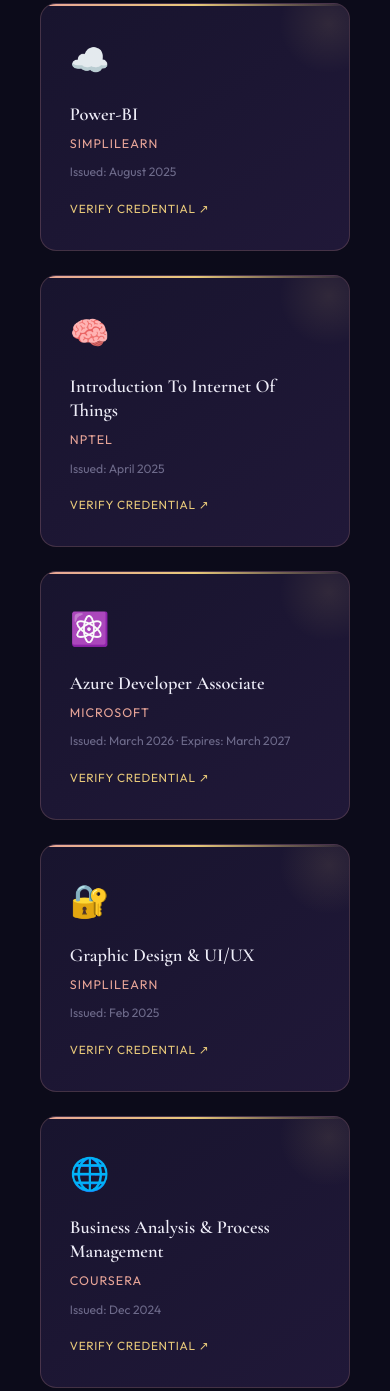
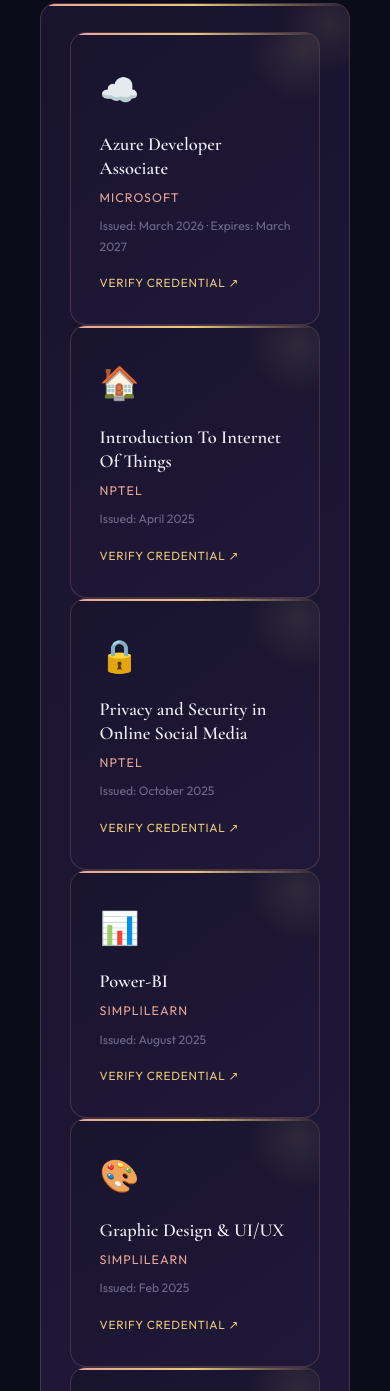
Before and after one commit to sanjumeha19/SGSanjuMeha-portfolio, a plain HTML site: page index.html in a window 390 px wide. Shown: the part 6982-8373 px from the top of the page. Drawn offline with nearby package versions, Linux system fonts and the light colour scheme.

Commit message:
Fix portfolio HTML and responsive layout issues

```diff
--- a/index.html
+++ b/index.html
@@ -663,47 +663,52 @@ footer{text-align:center;padding:2rem;border-top:1px solid var(--border);font-si
     <h2 class="section-title reveal">Certifi<em style="font-style:italic;color:var(--gold)">cations</em></h2>
     <div class="cert-grid">
       <div class="cert-card reveal">
+         <div class="cert-card reveal" style="animation-delay:0.2s">
         <div class="cert-icon">☁️</div>
+        <div class="cert-name">Azure Developer Associate</div>
+        <div class="cert-issuer">Microsoft</div>
+        <div class="cert-date">Issued: March 2026 ·  Expires: March 2027</div>
+        <a href="#" class="cert-verify">Verify Credential ↗</a>
+      </div>
+       <div class="cert-card reveal" style="animation-delay:0.1s">
+        <div class="cert-icon">🏠</div>
+        <div class="cert-name">Introduction To Internet Of Things</div>
+        <div class="cert-issuer">NPTEL</div>
+        <div class="cert-date">Issued: April 2025</div>
+        <a href="#" class="cert-verify">Verify Credential ↗</a>
+      </div>
+
+        <div class="cert-card reveal" style="animation-delay:0.25s">
+        <div class="cert-icon">🔒</div>
+        <div class="cert-name">Privacy and Security in Online Social Media</div>
+        <div class="cert-issuer">NPTEL</div>
+        <div class="cert-date">Issued: October 2025</div>
+        <a href="#" class="cert-verify">Verify Credential ↗</a>
+      </div>
+        <div class="cert-card reveal" style="animation-delay:0.3s">
+        <div class="cert-icon">📊</div>
         <div class="cert-name">Power-BI</div>
         <div class="cert-issuer">Simplilearn</div>
         <div class="cert-date">Issued: August 2025</div>
         <a href="#" class="cert-verify">Verify Credential ↗</a>
       </div>
-      <div class="cert-card reveal" style="animation-delay:0.1s">
-        <div class="cert-icon">🧠</div>
-        <div class="cert-name">Introduction To Internet Of Things</div>
-        <div class="cert-issuer">NPTEL</div>
-        <div class="cert-date">Issued: April 2025</div>
-        <a href="#" class="cert-verify">Verify Credential ↗</a>
-      </div>
-      <div class="cert-card reveal" style="animation-delay:0.2s">
-        <div class="cert-icon">⚛️</div>
-        <div class="cert-name">Azure Developer Associate</div>
-        <div class="cert-issuer">Microsoft</div>
-        <div class="cert-date">Issued: March 2026 ·  Expires: March 2027</div>
-        <a href="#" class="cert-verify">Verify Credential ↗</a>
-      </div>
+
+
       <div class="cert-card reveal" style="animation-delay:0.05s">
-        <div class="cert-icon">🔐</div>
+        <div class="cert-icon">🎨</div>
         <div class="cert-name">Graphic Design & UI/UX</div>
         <div class="cert-issuer">Simplilearn</div>
         <div class="cert-date">Issued: Feb 2025</div>
         <a href="#" class="cert-verify">Verify Credential ↗</a>
       </div>
       <div class="cert-card reveal" style="animation-delay:0.15s">
-        <div class="cert-icon">🌐</div>
+        <div class="cert-icon">💼</div>
         <div class="cert-name">Business Analysis & Process Management</div>
         <div class="cert-issuer">Coursera</div>
         <div class="cert-date">Issued: Dec 2024</div>
         <a href="#" class="cert-verify">Verify Credential ↗</a>
       </div>
-      <div class="cert-card reveal" style="animation-delay:0.25s">
-        <div class="cert-icon">🔗</div>
-        <div class="cert-name">Privacy and Security in Online Social Media</div>
-        <div class="cert-issuer">NPTEL</div>
-        <div class="cert-date">Issued: October 2025</div>
-        <a href="#" class="cert-verify">Verify Credential ↗</a>
-      </div>
+
     </div>
   </div>
 </section>
```
